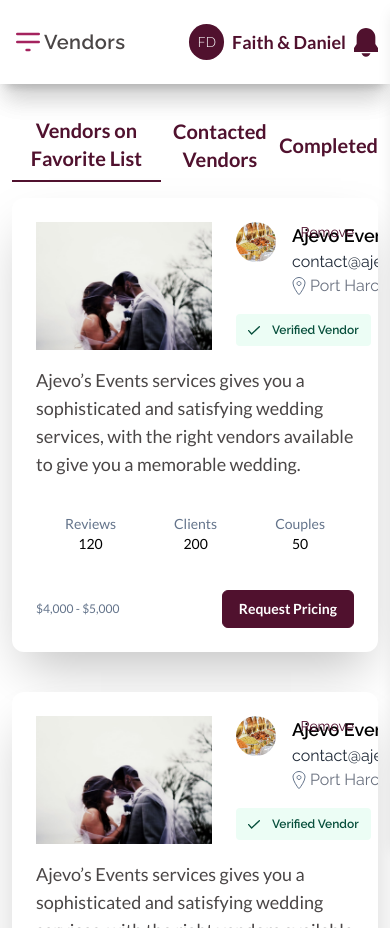
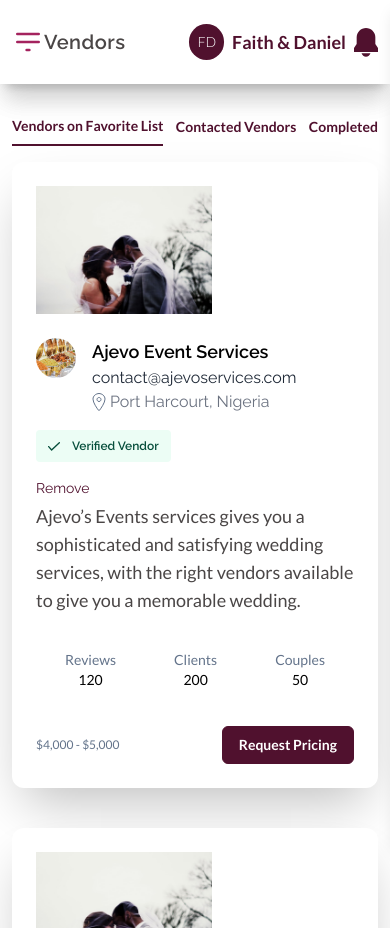
Before and after one commit to blessingpeters/Wedding-Buddy, a React (Vite) app: page /couple/vendors in a window 390 px wide. Built offline with nearby package versions, Linux system fonts and the light colour scheme.

Commit message:
vendor card responsiveness

```diff
--- a/src/components/VendorCard.jsx
+++ b/src/components/VendorCard.jsx
@@ -11,8 +11,8 @@ const VendorCard = ({
 }) => {
   return (
     <div className="bg-white rounded-xl shadow-2xl overflow-hidden mb-10 p-6">
-      <div className="flex justify-between">
-        <div className="flex gap-6">
+      <div className="flex justify-between flex-wrap">
+        <div className="flex flex-wrap gap-6">
           <img
             className="h-32 w-44 object-cover"
             src={vendor.image}
--- a/src/components/VendorTab.jsx
+++ b/src/components/VendorTab.jsx
@@ -17,7 +17,7 @@ const Tabs = ({ children }) => {
             key={child.props.label}
             className={`${
               activeTab === child.props.label ? 'border-b-2 border-burgundy-100' : ''
-            }  text-burgundy-100 text-xl font-lato font-semibold py-2`}
+            }  text-burgundy-100 text-sm lg:text-xl font-lato font-semibold py-2`}
             onClick={e => handleClick(e, child.props.label)}
           >
             {child.props.label}
```
